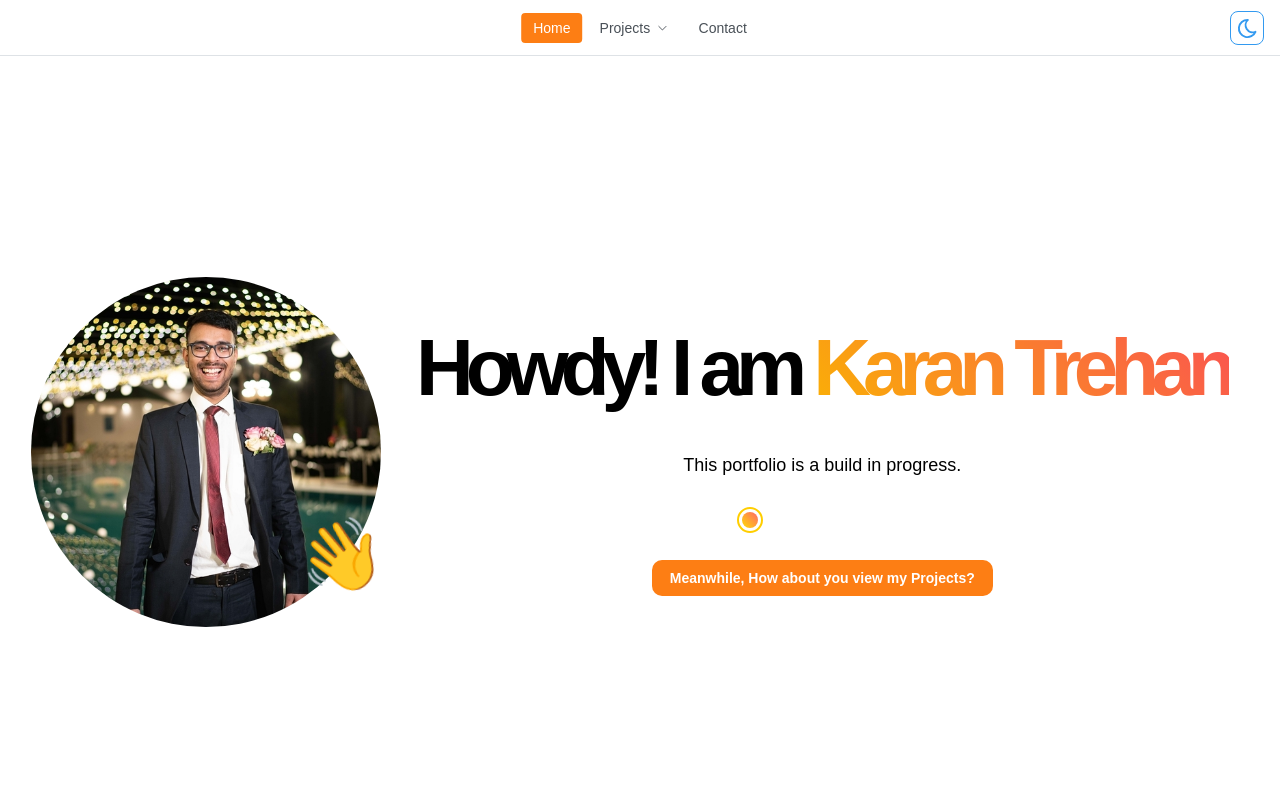
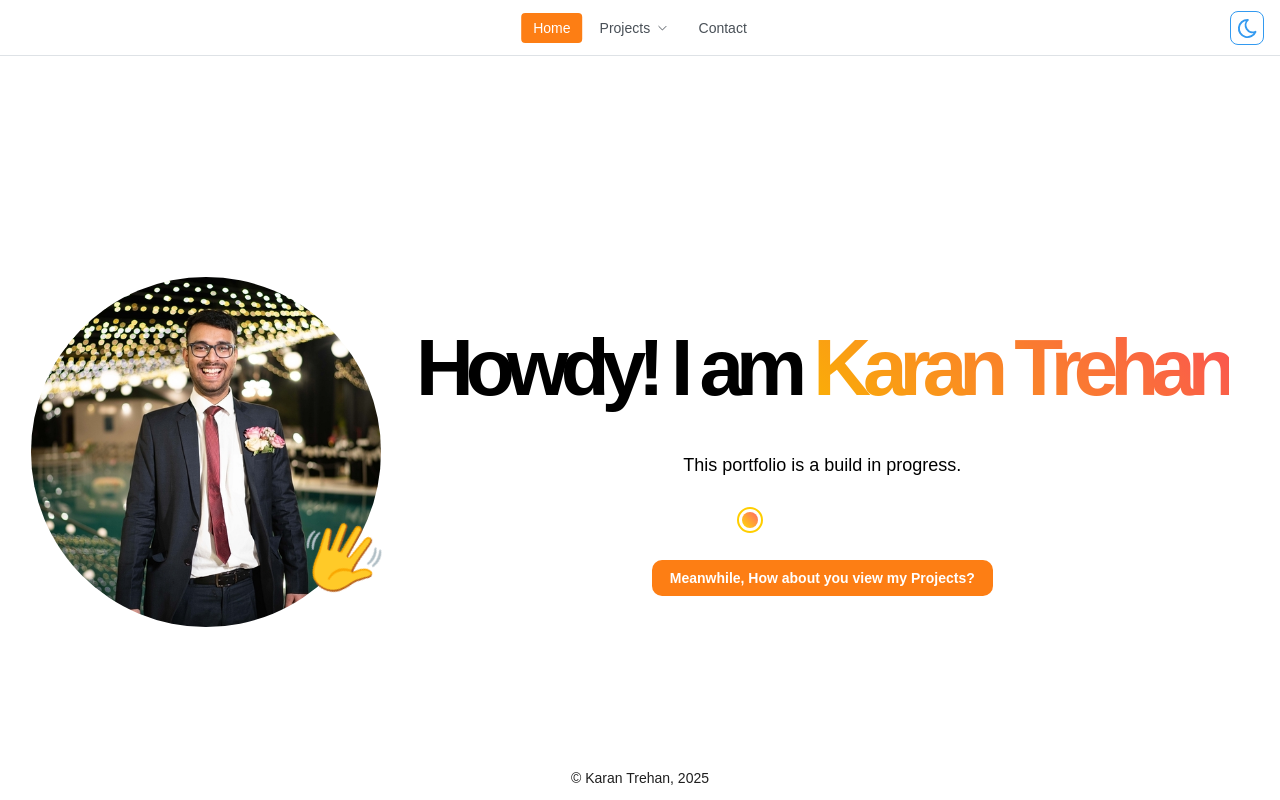
Before and after one commit to karantrehan3/karantrehan3.github.io, a React (Vite) app: page /#/main in a window 1280 px wide. Shown: the top 800 px of the page. Built offline with nearby package versions, Linux system fonts and the light colour scheme.

Commit message:
Making Header Stick while Scrolling | v1

```diff
--- a/src/components/InProgress/InProgress.tsx
+++ b/src/components/InProgress/InProgress.tsx
@@ -1,14 +1,14 @@
 import { ReactElement } from "react";
 import { Text, Button } from "@mantine/core";
 import { BouncyLoader } from "@/components/Loaders/BouncyLoader";
-import { useNavigate } from "react-router-dom";
 import classes from "./InProgress.module.css";
 
 export function InProgress(): ReactElement {
-  const navigate = useNavigate();
-
-  const handleButtonClick = () => {
-    navigate("/projects");
+  const handleButtonClick = (): void => {
+    const section = document.querySelector("#projects");
+    if (section) {
+      section.scrollIntoView({ behavior: "smooth" });
+    }
   };
 
   return (
--- a/src/components/PageLayout/PageLayout.module.css
+++ b/src/components/PageLayout/PageLayout.module.css
@@ -3,3 +3,8 @@
     flex-direction: column;
     height: 100vh;
 }
+
+.content {
+    flex: 1;
+    overflow-y: auto;
+}
--- a/src/components/PageLayout/PageLayout.tsx
+++ b/src/components/PageLayout/PageLayout.tsx
@@ -16,8 +16,14 @@
 }) => {
   return (
     <div className={classes.pageContainer}>
-      {header && <Header />}
-      {children}
+      {header ? (
+        <>
+          <Header />
+          <div className={classes.content}>{children}</div>
+        </>
+      ) : (
+        children
+      )}
       {footer && <Footer />}
     </div>
   );
```
